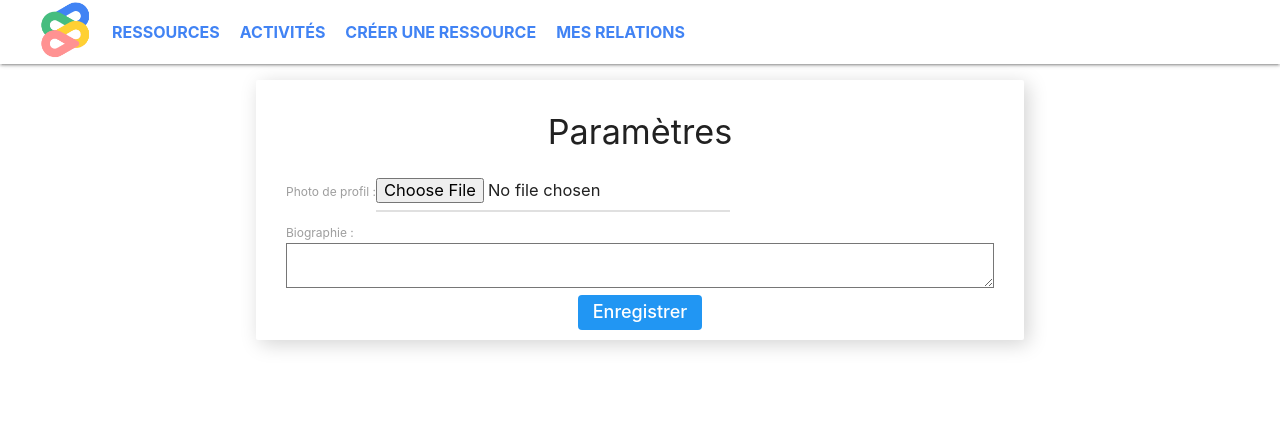
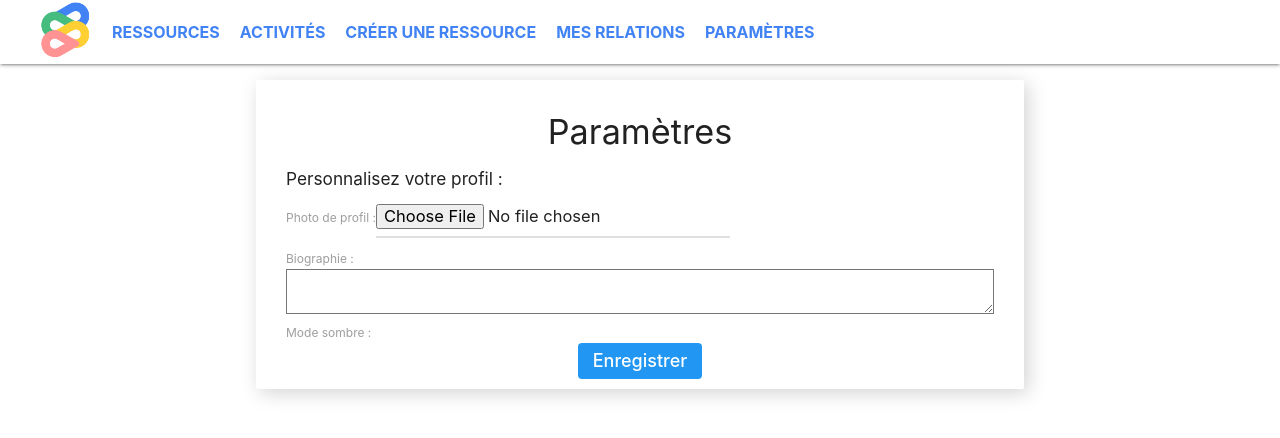
Before and after one commit to Pierrick2/res-rel-web-react, a React (Create React App) app: page /parametres in a window 1280 px wide. Shown: the top 438 px of the page. Built offline with nearby package versions, Linux system fonts and the light colour scheme; the HTML template or start-up script is replaced by a standard one.

Commit message:
rajout des parametres pour le profil connecté

```diff
--- a/src/components/App.js
+++ b/src/components/App.js
@@ -32,6 +32,7 @@ function App() {
         <Route path="/creation-activite" element={<CreationActivite />} />
         <Route path="/activite-unique" element={<ActiviteUnique />} />
         <Route path="/publication" element={<Publication />} />
+        <Route path="/parametres" element={<Parametres />} />
 
       </Routes>
     </div>
--- a/src/components/Navbar/Navbar.jsx
+++ b/src/components/Navbar/Navbar.jsx
@@ -19,6 +19,7 @@ const Navbar = ({ isAuthenticated }) => {
       <Link to="/creation-ressource">Créer une ressource</Link>
       {/* <Link to="/creation-activite">Créer une activité</Link> */}
       <Link to="/relations">Mes relations</Link>
+      <Link to="/parametres">Paramètres</Link>
       {/* <li>
         <NotificationContext />
       </li> */}
--- a/src/components/Utilisateur/Parametres.jsx
+++ b/src/components/Utilisateur/Parametres.jsx
@@ -1,11 +1,14 @@
 import React from "react";
 import "../../styles/Parametres.scss";
 import "../../styles/Card.scss";
+//import { Switch } from "@mui/material";
+
 
 export default function Parametres() {
   return (
     <div className="card">
     <h4>Paramètres</h4>
+    <h6>Personnalisez votre profil : </h6>
     <form>
       <div className="form-group">
         <label htmlFor="photo">Photo de profil :</label>
@@ -15,7 +18,17 @@ export default function Parametres() {
         <label htmlFor="bio">Biographie :</label>
         <textarea id="bio" name="bio"></textarea>
       </div>
-        <button type="submit">Enregistrer</button>
+      <div className="form-group">
+        <label htmlFor="dark-mode">Mode sombre :</label>
+        {/* <Switch
+          id="dark-mode"
+          checked={darkMode}
+          onChange={handleDarkModeChange}
+        /> */}
+      </div>
+      <button type="submit" >
+        Enregistrer
+      </button>
     </form>
   </div>
   );
```
Lines whose indentation alone changed are shown as unchanged.
